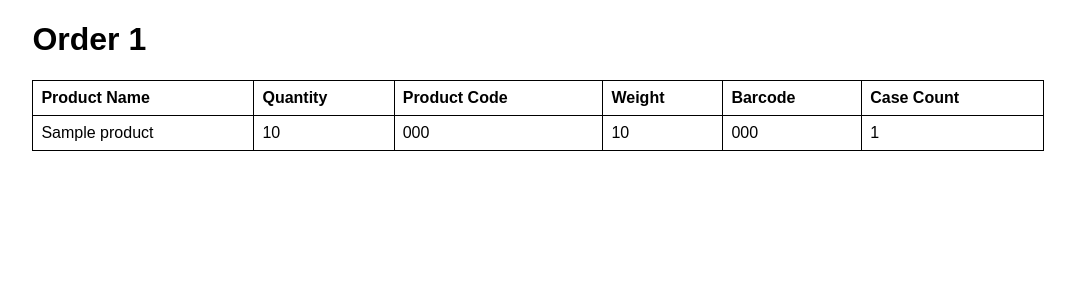
After one commit to DiarmuidSheeran/order-form, a Django app: template orderForm/templates/orderForm/order_pdf.html in a window 1280 px wide. The commit adds this page. Shown: the top 300 px of the page, without its empty margins (102-1177 px from the left). Run offline with Django 3.2, Linux system fonts and the light colour scheme; the template is opened without the code that fills it: most values are stand-ins (such as "Sample title", 1, 10 or a date in 2020).

Commit message:
Create view and tempalate to convert orders to pdfs that can be downloaded

```diff
--- /dev/null
+++ b/orderForm/templates/orderForm/order_pdf.html
@@ -0,0 +1,53 @@
+<!DOCTYPE html>
+<html>
+<head>
+    <title>Order {{ order.id }}</title>
+    <style>
+        body {
+            font-family: Arial, sans-serif;
+        }
+        .container {
+            width: 80%;
+            margin: auto;
+        }
+        table {
+            width: 100%;
+            border-collapse: collapse;
+        }
+        th, td {
+            border: 1px solid #000;
+            padding: 8px;
+            text-align: left;
+        }
+    </style>
+</head>
+<body>
+    <div class="container">
+        <h1>Order {{ order.id }}</h1>
+        <table>
+            <thead>
+                <tr>
+                    <th>Product Name</th>
+                    <th>Quantity</th>
+                    <th>Product Code</th>
+                    <th>Weight</th>
+                    <th>Barcode</th>
+                    <th>Case Count</th>
+                </tr>
+            </thead>
+            <tbody>
+                {% for item in order.orderproduct_set.all %}
+                <tr>
+                    <td>{{ item.product.name }}</td>
+                    <td>{{ item.quantity }}</td>
+                    <td>{{ item.product.productCode }}</td>
+                    <td>{{ item.product.weight }}</td>
+                    <td>{{ item.product.barcode }}</td>
+                    <td>{{ item.product.caseCount }}</td>
+                </tr>
+                {% endfor %}
+            </tbody>
+        </table>
+    </div>
+</body>
+</html>
--- a/orderForm/urls.py
+++ b/orderForm/urls.py
@@ -3,4 +3,5 @@ from . import views
 
 urlpatterns = [
     path('', views.index, name="index"),
+    path('order/<int:order_id>/pdf/', views.generate_pdf, name='generate_pdf'),
 ]
--- a/tayto/templates/tayto/tayto-order.html
+++ b/tayto/templates/tayto/tayto-order.html
@@ -39,5 +39,6 @@
 </div>
 
 <div class="container">
+
 </div>
 {% endblock %}
--- a/tayto/views.py
+++ b/tayto/views.py
@@ -1,6 +1,7 @@
 from django.shortcuts import render, redirect
 from orderForm.models import taytoOrder, OrderProduct
 from tayto.models import taytoProduct
+
 
 def tayto(request):
     products = taytoProduct.objects.all()
```
Also changed, not shown: orderForm/templates/orderForm/index.html (+12 -0 lines), orderForm/views.py (+21 -2 lines).
